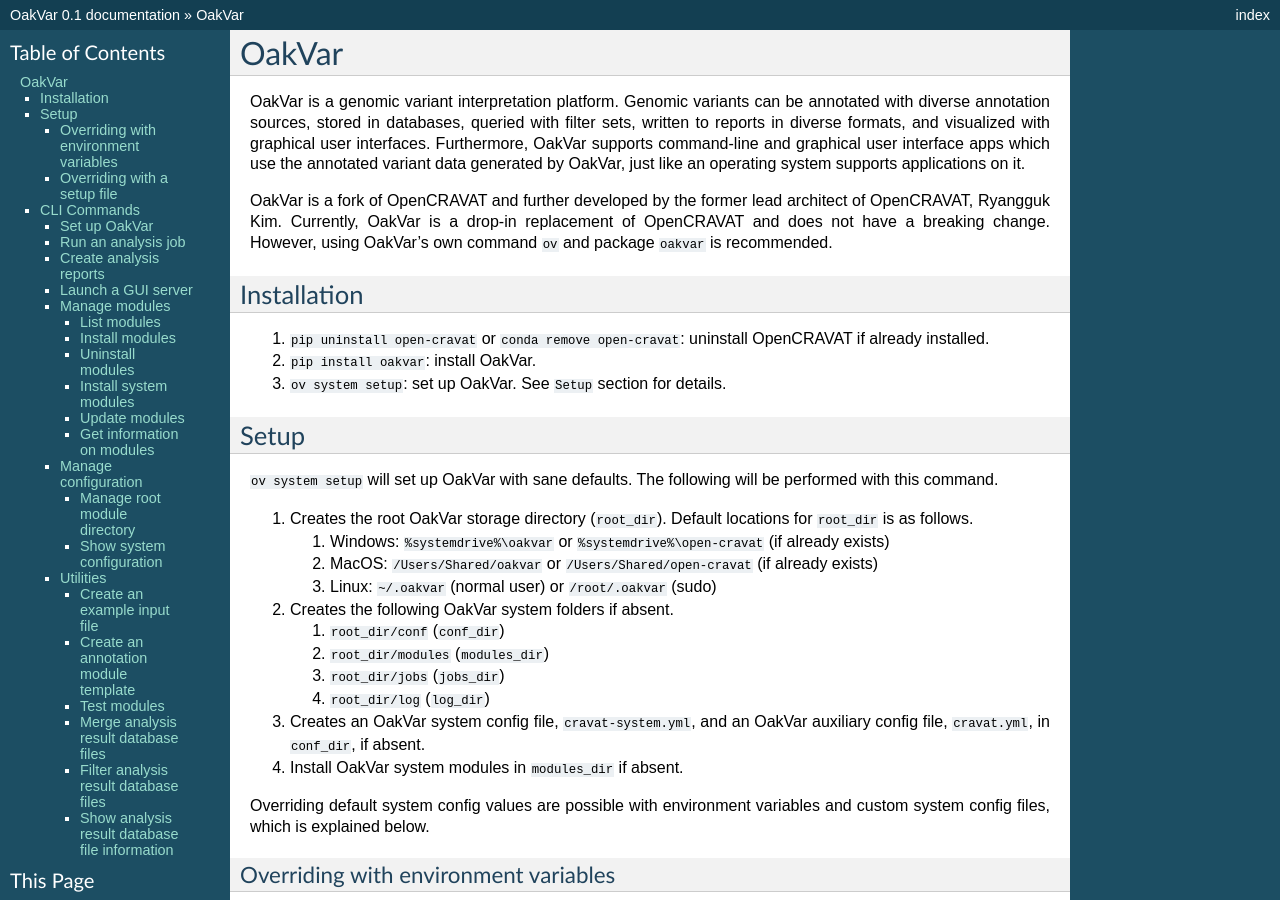
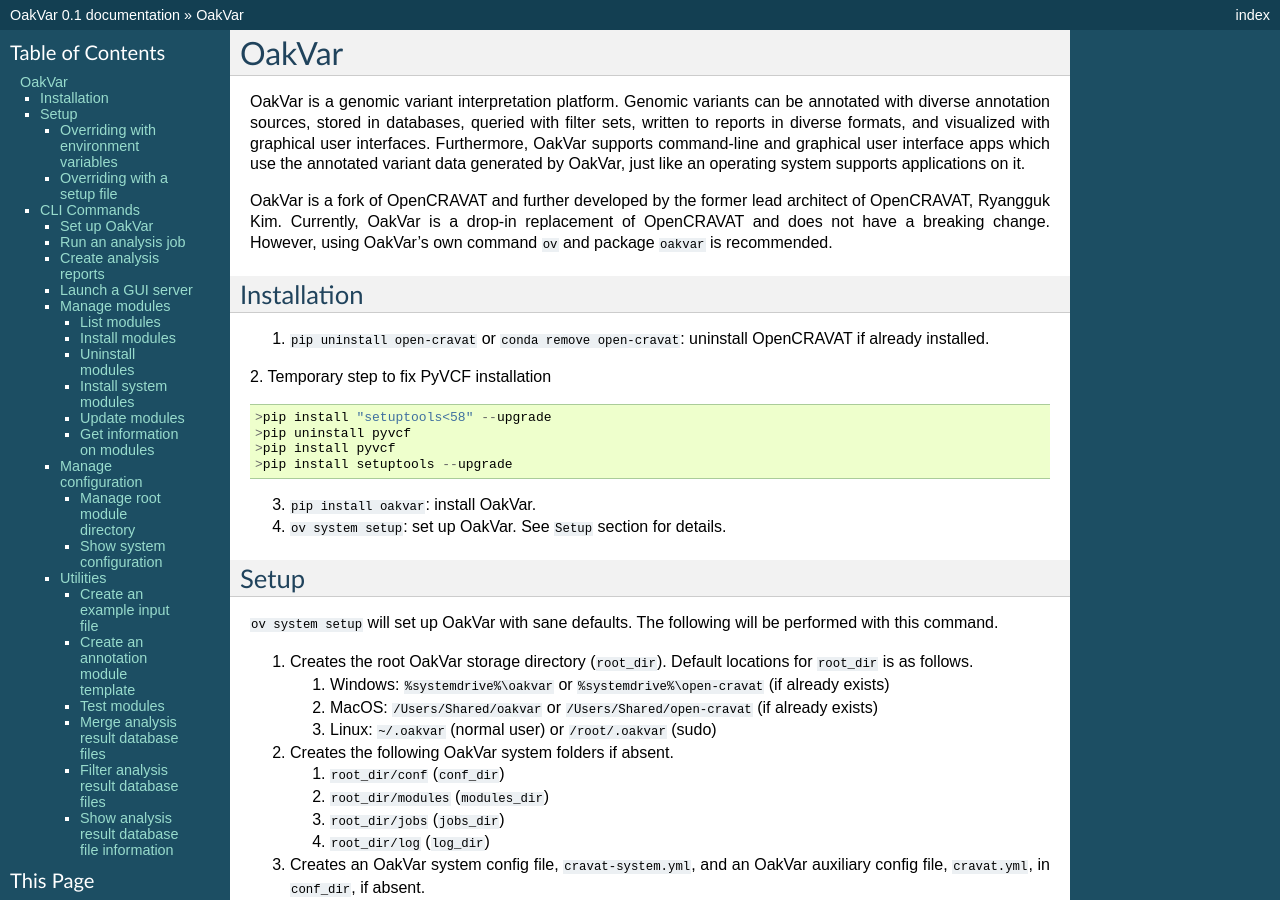
Before and after one commit to rkimoakbioinformatics/oakvar-doc, a Sphinx documentation site: the page built from docs/source/index.rst, in a window 1280 px wide and 900 px high. Built offline with Sphinx 7.4.7, drawn with Linux system fonts in a browser that asks for light colours.

Commit message:
Update index.rst

```diff
--- a/docs/source/index.rst
+++ b/docs/source/index.rst
@@ -12,9 +12,17 @@
 
 1. ``pip uninstall open-cravat`` or ``conda remove open-cravat``: uninstall OpenCRAVAT if already installed.
 
-2. ``pip install oakvar``: install OakVar.
+2. Temporary step to fix PyVCF installation
+::
 
-3. ``ov system setup``: set up OakVar. See ``Setup`` section for details.
+  >pip install "setuptools<58" --upgrade
+  >pip uninstall pyvcf
+  >pip install pyvcf
+  >pip install setuptools --upgrade
+
+3. ``pip install oakvar``: install OakVar.
+
+4. ``ov system setup``: set up OakVar. See ``Setup`` section for details.
 
 ************
 Setup
```
